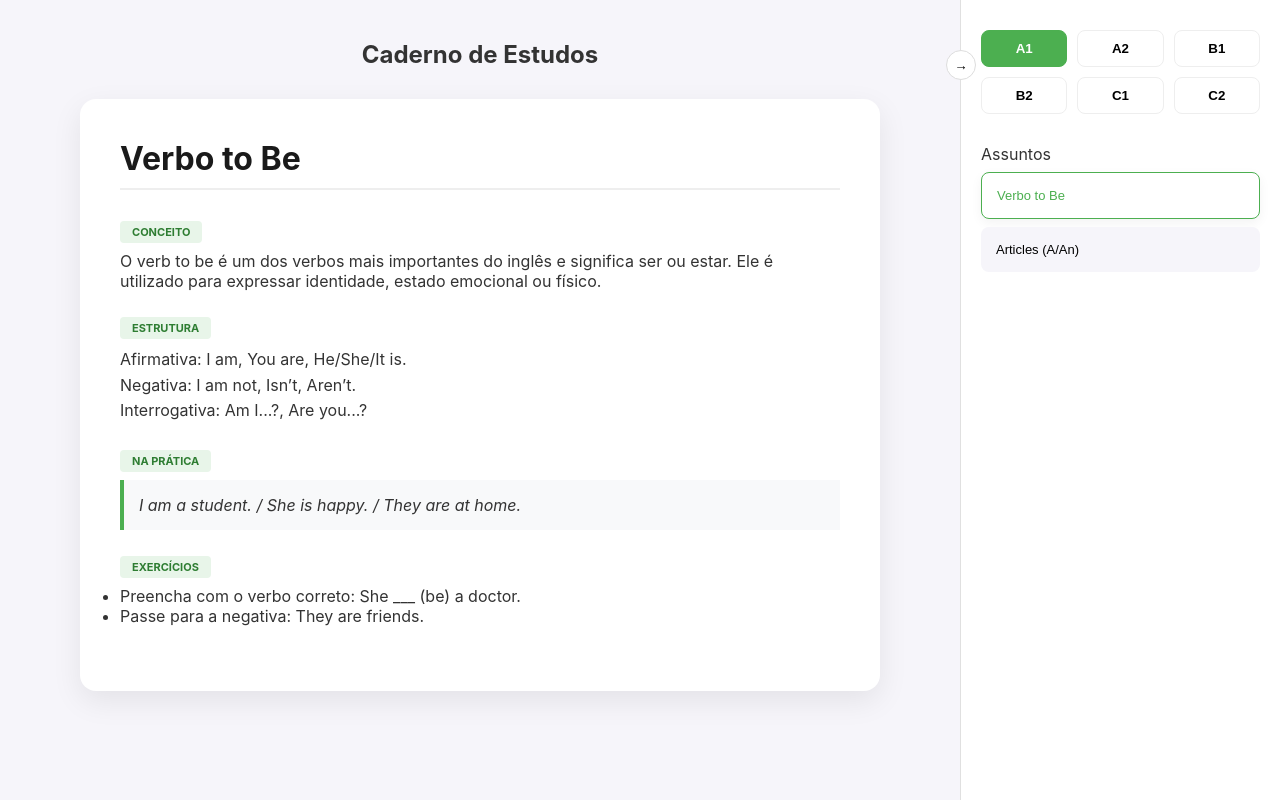
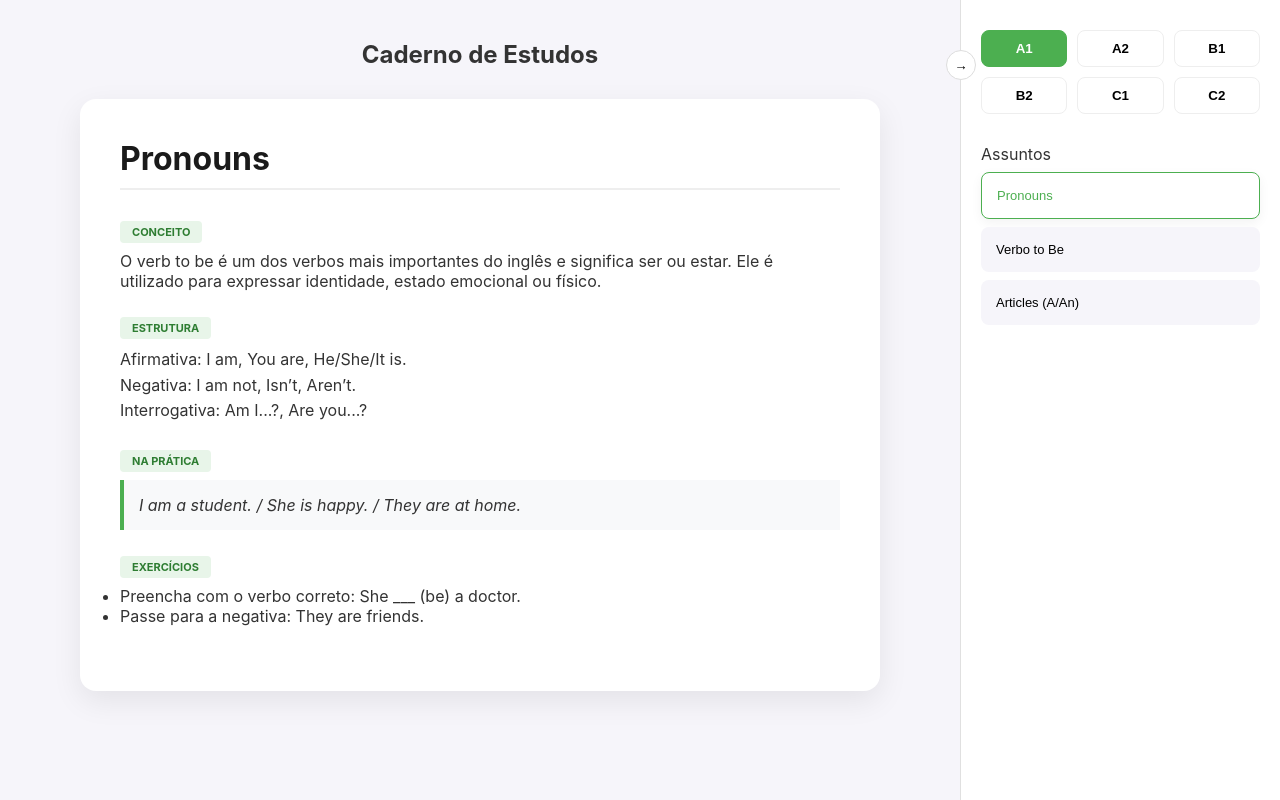
Before and after one commit to AleexzAH/English-Notebook, a Vue app: page / in a window 1280 px wide. Built offline with nearby package versions, Linux system fonts and the light colour scheme.

Commit message:
Adicionando planejamento de conteúdo

```diff
--- a/src/data/conteudo.js
+++ b/src/data/conteudo.js
@@ -1,6 +1,17 @@
 export const niveisDisponiveis = ['A1', 'A2', 'B1', 'B2', 'C1', 'C2'];
 
 export const baseConteudo = [
+  {
+    nivel: 'A1',
+    titulo: 'Pronouns',
+    conceito: 'O verb to be é um dos verbos mais importantes do inglês e significa ser ou estar. Ele é utilizado para expressar identidade, estado emocional ou físico.',
+    estrutura: 'Afirmativa: I am, You are, He/She/It is.\nNegativa: I am not, Isn’t, Aren’t.\nInterrogativa: Am I...?, Are you...?',
+    exemplos: 'I am a student. / She is happy. / They are at home.',
+    exercicios: [
+      'Preencha com o verbo correto: She ___ (be) a doctor.',
+      'Passe para a negativa: They are friends.'
+    ]
+  },
   {
     nivel: 'A1',
     titulo: 'Verbo to Be',
@@ -37,3 +48,5 @@ export const baseConteudo = [
     exercicios: ['Qual o passado de "go"?', 'Transforme "I eat" para o passado.']
   }
 ];
+
+export const tableOfContents = ['Pronouns - Object, Possesive and Reflexive', 'Present Simple - Verb to be and Auxiliary verb', 'Present Simple Continuos', 'Numbers - Ordinal and Cardinal', 'Indefinitive Article', 'Days of week, Date and Time', 'Prepositions', 'Wh Questions', 'Adverbs of frequency', 'Preposition of place', 'There is VS there are']
```
